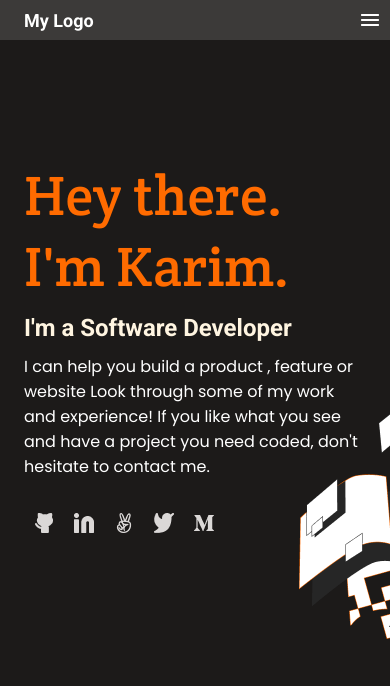
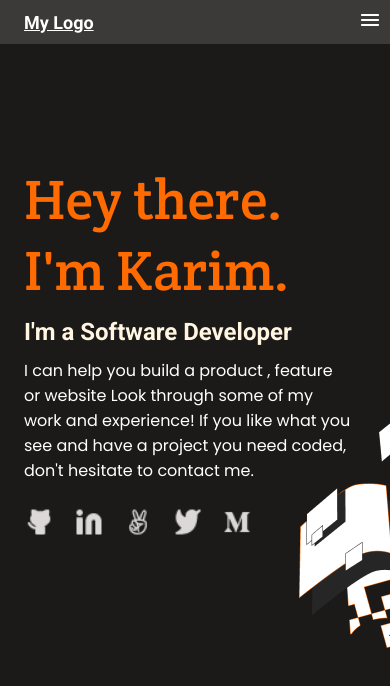
Before and after one commit to Rebelzob/Portfolio, a website: page index.html in a window 390 px wide. Drawn offline with Linux system fonts and the light colour scheme.

Commit message:
Made suggested changes from the reviewer

```diff
--- a/index.html
+++ b/index.html
@@ -16,24 +16,40 @@
 </head>
 <body>
   <header>
-    <div class="toolbar">
-      <p class="logo">My Logo</p>
-      <img class="burger-menu" src="./img/Enabled.png" alt="burger-menu">
+    <div class="toolbar flex-row">
+      <a class="logo" href="#">My Logo</a>
+      <nav>
+        <img class="burger-menu" src="./img/Enabled.png" alt="burger-menu">
+      </nav>
     </div>
   </header>
   <main>
-    <article>
+    <section>
       <h1 class="title">Hey there. <br> I'm Karim.</h1>
       <h3 class="sub-title-1">I'm a Software Developer</h3>
       <p class="infography">
         I can help you build a product , feature or website Look through some of my work and experience! If you like what you see and have a project you need coded,
         don't hesitate to contact me.
       </p>
-    </article>
+    </section>
   </main>
-  <footer>
-    <div>
-      <img class="social-media-img" src="./img/Social Media.png" alt="">
+  <footer class="flex-row">
+    <div class="social-media-icons flex-row">
+      <a href="https://github.com/Rebelzob" target="_blank">
+        <img class="social-media-icon" src="./img/Icon -GitHub.png" alt="Github">
+      </a>
+      <a href="https://www.linkedin.com/in/karim-barragan/" target="_blank">
+        <img class="social-media-icon" src="./img/Icon - Linkedin.png" alt="Linkedin">
+      </a>
+      <a href="https://www.angellist.com/" target="_blank">
+        <img class="social-media-icon" src="./img/Icon - Angelist.png" alt="Angelist">
+      </a>
+      <a href="https://twitter.com/home" target="_blank">
+        <img class="social-media-icon" src="./img/Icon - Twitter.png" alt="Twitter">
+      </a>
+      <a href="https://medium.com/" target="_blank">
+        <img class="social-media-icon" src="./img/Icon - Medium.png" alt="Medium">
+      </a>
     </div>
   </footer>
 </body>
--- a/styles.css
+++ b/styles.css
@@ -2,6 +2,15 @@
   margin: 0;
   padding: 0;
   box-sizing: border-box;
+}
+
+.flex-row {
+  display: flex;
+}
+
+.flex-column {
+  display: flex;
+  flex-direction: column;
 }
 
 @media only screen and (min-width: 375px) and (max-width: 767px) {
@@ -15,15 +24,10 @@
     background-color: #1c1a19;
     background-image: url(./img/Illustration.png);
     background-repeat: no-repeat;
-    background-position: 100% 210%;
-  }
-
-  footer {
-    display: flex;
+    background-position: 100% 220%;
   }
 
   .toolbar {
-    display: flex;
     justify-content: space-between;
     background-color: #3c3a39;
     align-items: center;
@@ -64,11 +68,21 @@
     color: #fff;
     padding-bottom: 24px;
     padding-left: 24px;
-    padding-right: 24px;
+    padding-right: 10%;
   }
 
-  .social-media-img {
-    display: flex;
+  .social-media-icons {
+    flex-direction: row;
+    align-items: flex-start;
     padding-left: 24px;
+    gap: 13%;
+  }
+
+  .social-media-icon {
+    height: 30px;
+    width: 30px;
+    left: 8px;
+    top: 8px;
+    border-radius: 0px;
   }
 }
```
Also changed, not shown: img/App Bar - Compact - Dark - iOS.png (deleted), img/Icon - Angelist.png (added), img/Icon - Linkedin.png (added), img/Icon - Medium.png (added), img/Icon - Twitter.png (added), img/Icon -GitHub.png (added), img/Social Media.png (deleted).
